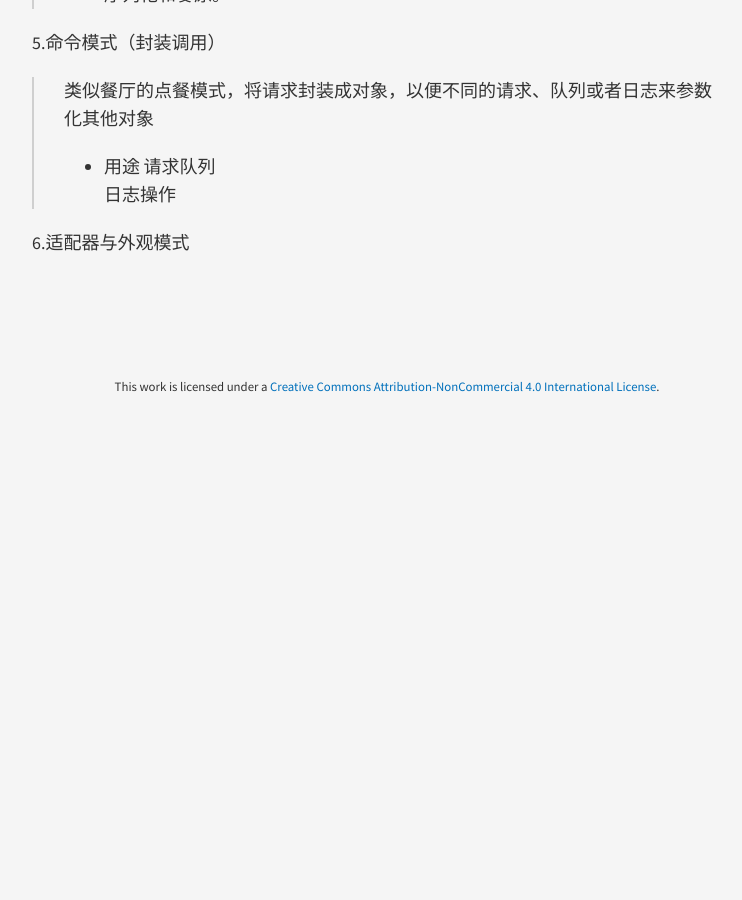
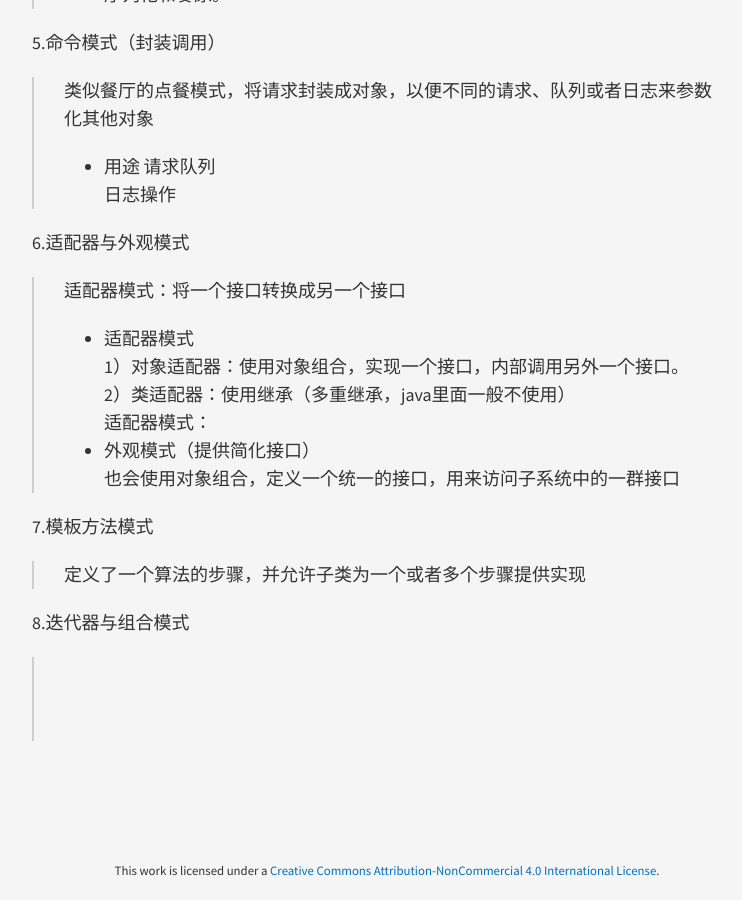
Before and after one commit to nanhuirong/nanhuirong.github.io, a Jekyll site: the page built from _posts/2017-04-07-设计模式.md, in a window 1280 px wide and 900 px high, scrolled down 2271 px. Shown: the whole window, without its empty margins (253-995 px from the left). Built offline with Jekyll 4.4.1, drawn with Linux system fonts in a browser that asks for light colours; nearby versions of some CDN libraries; before the commit the page ends 2687 px from its top, so only the background shows below that.

Commit message:
2107.04.14

```diff
--- a/_posts/2017-04-07-设计模式.md
+++ b/_posts/2017-04-07-设计模式.md
@@ -63,3 +63,18 @@ Observer对象是一个类（Java不支持多重继承），setChanged（）方
 >日志操作<br>
 
 6.适配器与外观模式
+>适配器模式：将一个接口转换成另一个接口<br>
++ 适配器模式<br>
+>1）对象适配器：使用对象组合，实现一个接口，内部调用另外一个接口。<br>
+>2）类适配器：使用继承（多重继承，java里面一般不使用）<br>
+>适配器模式：<br>
++ 外观模式（提供简化接口）<br>
+>也会使用对象组合，定义一个统一的接口，用来访问子系统中的一群接口<br>
+
+7.模板方法模式<br>
+>定义了一个算法的步骤，并允许子类为一个或者多个步骤提供实现<br>
+
+8.迭代器与组合模式
+><br>
+><br>
+><br>
```
Also changed, not shown: _posts/2017-01-12-算法.md (added, +41 -0 lines), _posts/2017-03-30-spark.md (+4 -1 lines), _posts/排序.png (added).
